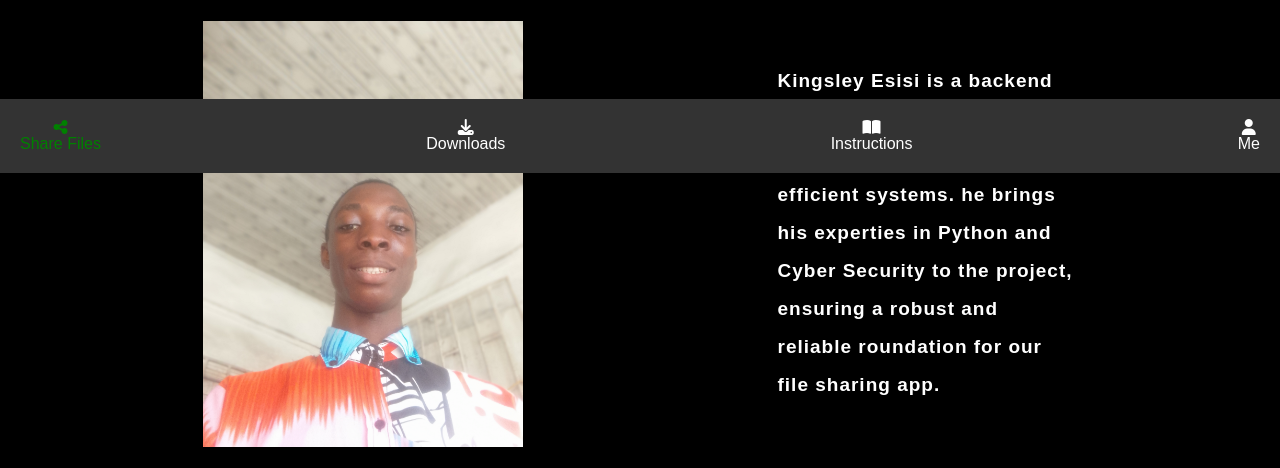
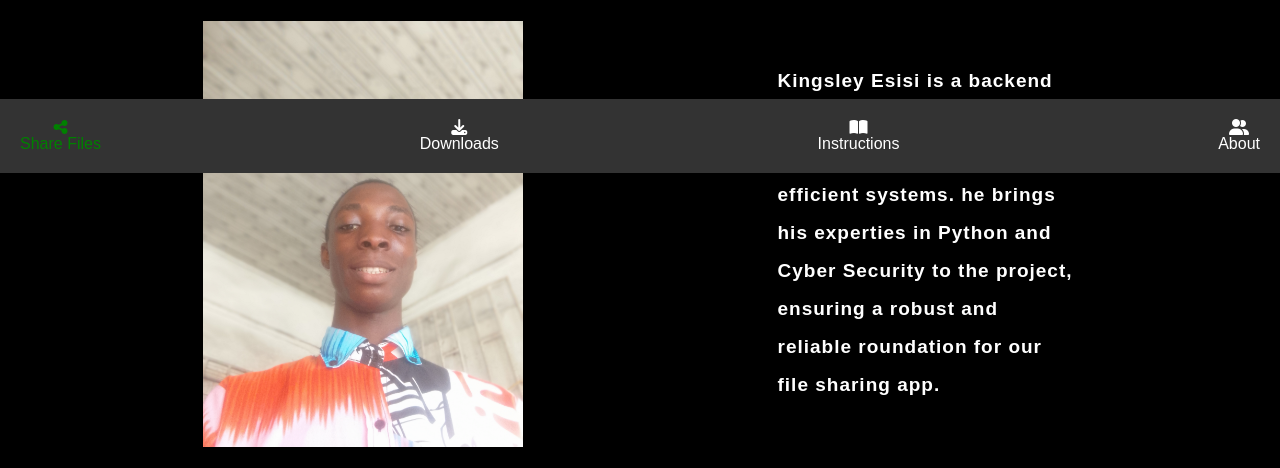
Before and after one commit to samueltuoyo/FileBridge-, a Flask app: page /about in a window 1280 px wide. Shown: the part 627-1095 px from the top of the page. Run offline with Flask 3, Linux system fonts and the light colour scheme.

Commit message:
Add files via upload

```diff
--- a/templates/about.html
+++ b/templates/about.html
@@ -112,7 +112,7 @@
   <div><a id="main-link" href="/main"><i class="fas fa-share-alt"></i> <span>Share Files</span></a></div>
   <div><a id="mp3-link" href="/Downloads"><i class="fas fa-download"></i> <span>Downloads</span></a></div>
   <div><a id="instructions-link" href="/instructions"><i class="fas fa-book-open"></i> <span>Instructions</span></a></div>
-  <div><a id="me-link" href="#"><i class="fas fa-user"></i> <span>Me</span></a></div>
+  <div><a id="me-link" href="#"><i class="fa-solid fa-user-group"></i> <span>About</span></a></div>
 </footer>
 </body>
 </html>
```
